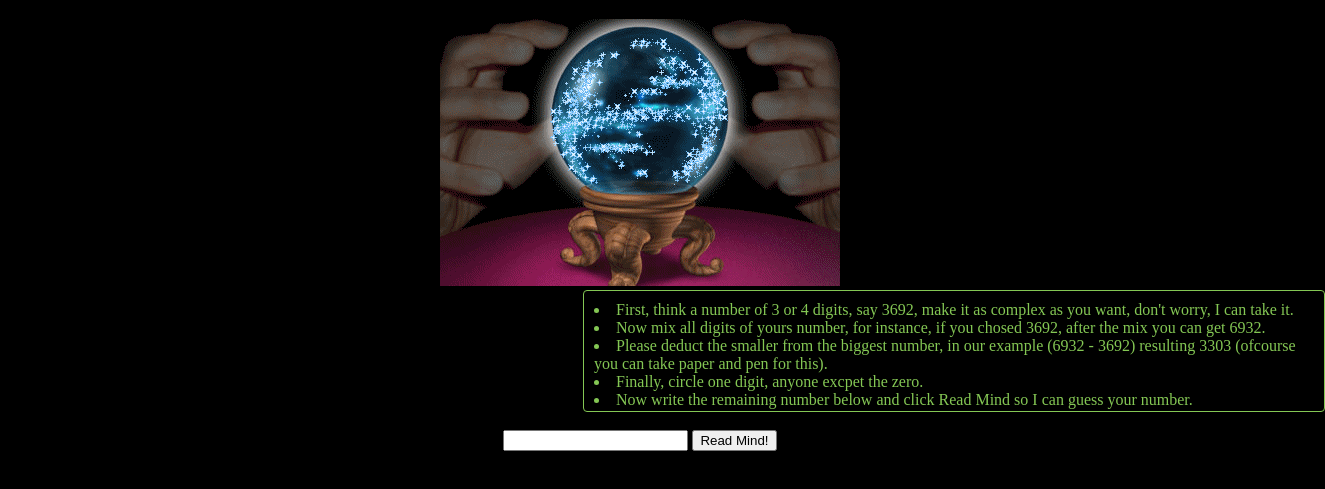
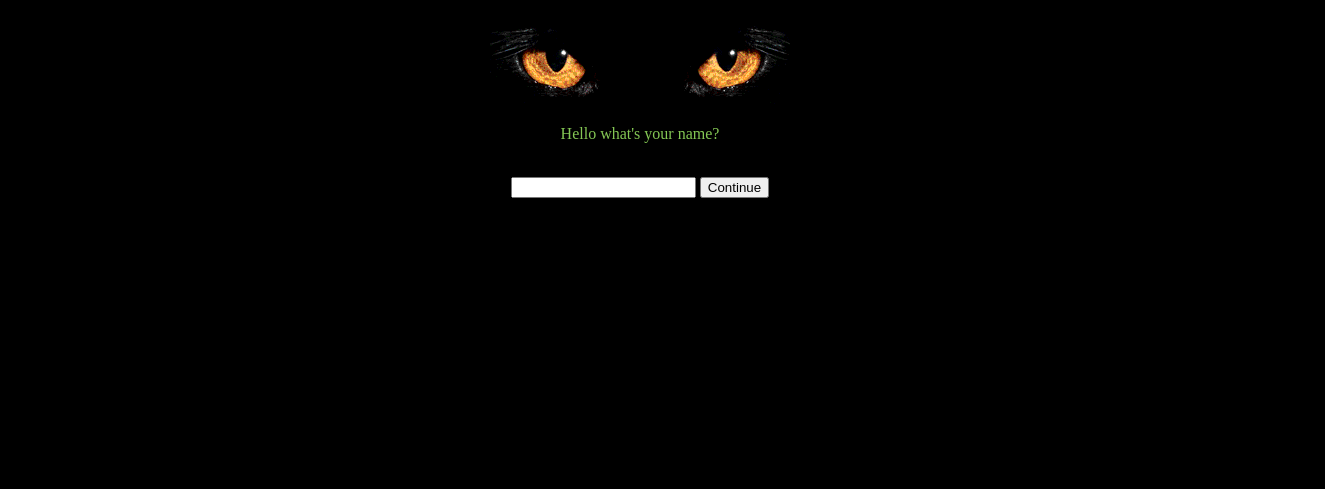
Before and after one commit to ManuH/mindreader2, a plain HTML site: page index.html in a window 1280 px wide. Shown: the part 61-550 px from the top of the page, 1325 px wide, since content can reach past the window. Drawn offline with Linux system fonts and the light colour scheme.

Commit message:
added intro interaction

```diff
--- a/index.html
+++ b/index.html
@@ -7,17 +7,16 @@
 </head>
 <body>
 <h1>Mind Reader</h1>
-<img src="images/guesser.gif">
-<div id="menu">
-		<li>First, think a number of 3 or 4 digits, say 3692, make it as complex as you want, don't worry, I can take it.</li>
-		<li>Now mix all digits of yours number, for instance, if you chosed 3692, after the mix you can get 6932.</li>
-		<li>Please deduct the smaller from the biggest number, in our example (6932 - 3692) resulting 3303 (ofcourse you can take paper and pen for this).</li>
-		<li>Finally, circle one digit, anyone excpet the zero.</li>
-		<li>Now write the remaining number below and click Read Mind so I can guess your number.</li>
+<img src="images/eyes.gif">
+<p id="name"></p>
+<p id="p1">Hello what's your name?</p>
+<p id="p2"></p>
+<br>
+<div id="menu2">
+	<input type="text" id="input" />
+	<button id="button" onclick="getname()">Continue</button>
+	<a href="game.html" id="link"></a>
 </div>
-<br>
-<input type="text" id="input" />
-<button onclick="show()">Read Mind!</button>
 <p id="result"></p>
 <a href="index.html" id="restart"></a>
 </body>
```
